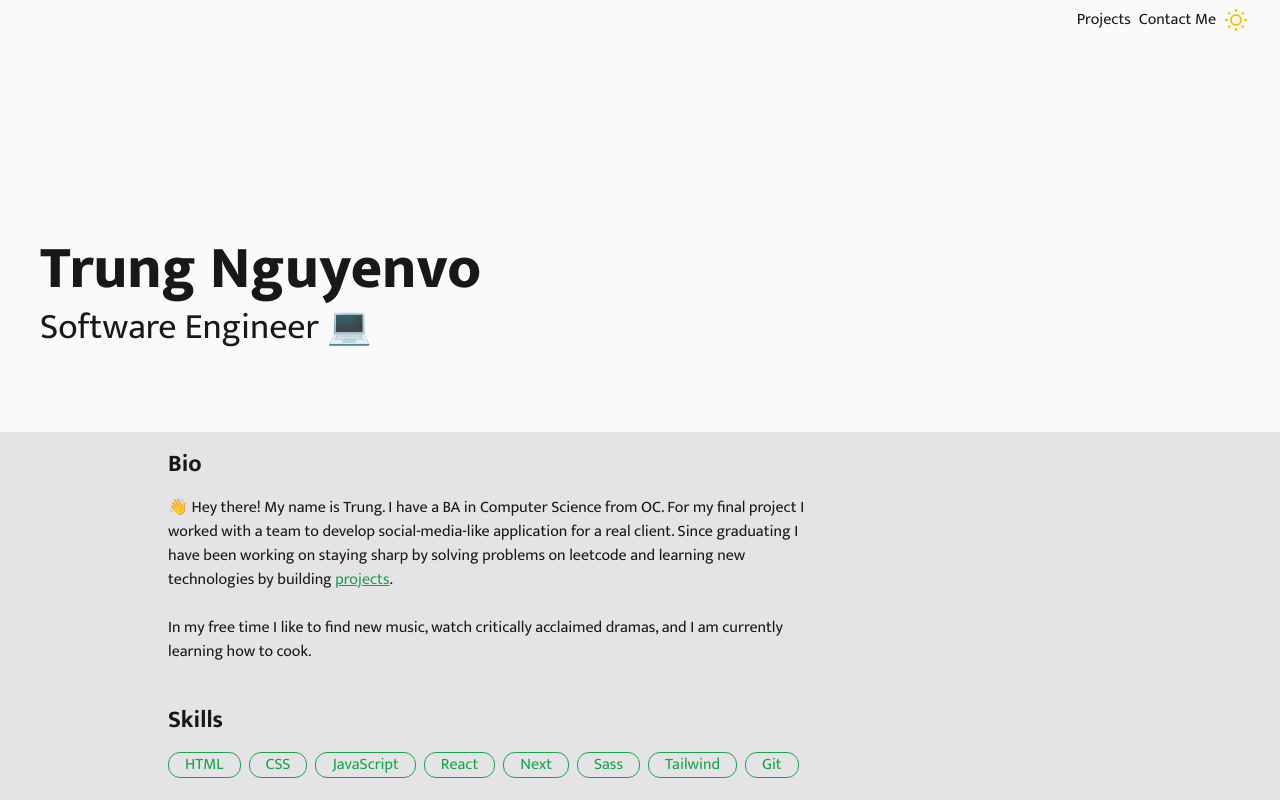
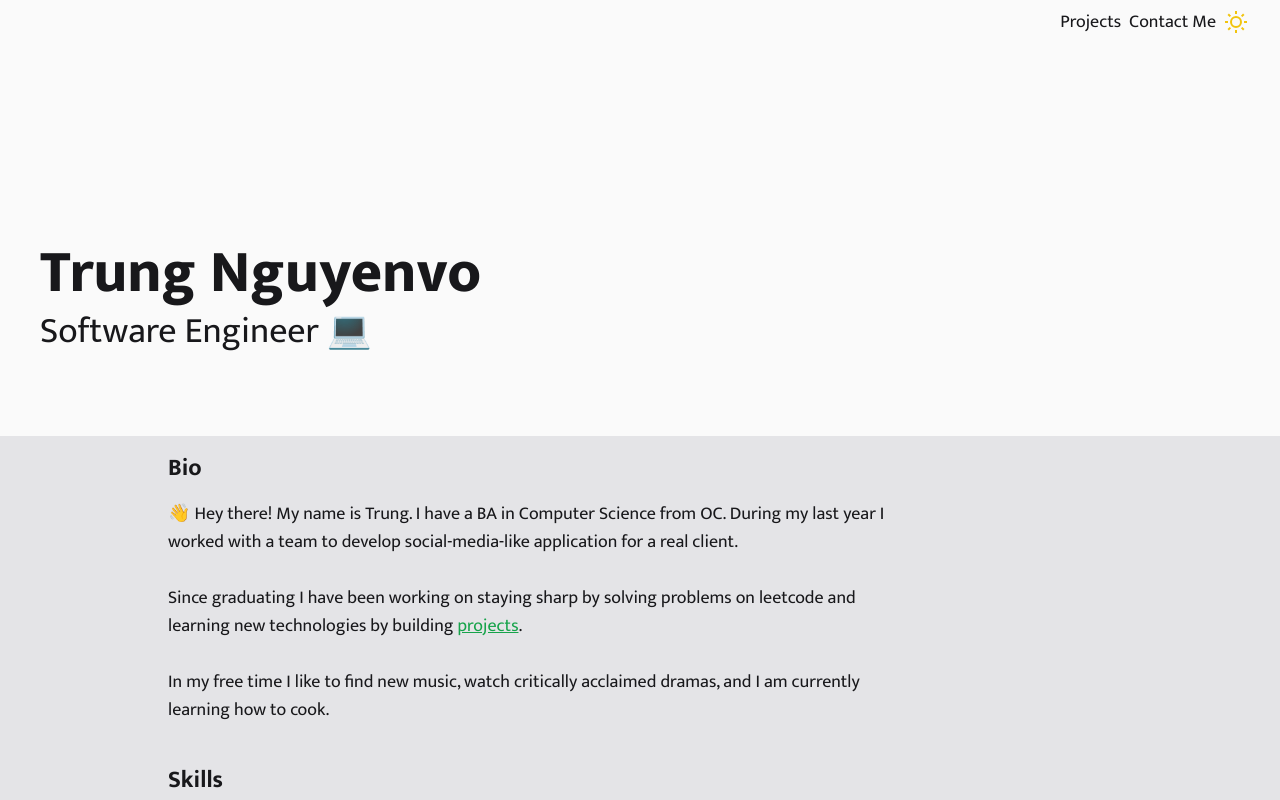
Before and after one commit to ocTrung/portfolio, a Next.js app: page / in a window 1280 px wide. Shown: the top 800 px of the page. Built offline with nearby package versions, Linux system fonts and the light colour scheme.

Commit message:
completed styling

```diff
--- a/assets/projects.json
+++ b/assets/projects.json
@@ -5,7 +5,7 @@
       "description": "A full stack application to provide a way to manage and schedule review sessions for whatever you are learning.",
       "technologies": [
         "React",
-        "Next",
+        "NextJS",
         "Sass",
         "Prisma",
         "PostgreSQL",
@@ -20,7 +20,7 @@
       "description": "A simulator for opening Pokemon booster packs.",
       "technologies": [
         "React",
-        "Next",
+        "NextJS",
         "Sass"
       ],
       "image": "assets/booster-opener.png",
--- a/assets/skills.json
+++ b/assets/skills.json
@@ -4,7 +4,7 @@
     "CSS",
     "JavaScript",
     "React",
-    "Next",
+    "NextJS",
     "Sass",
     "Tailwind",
     "Git"
--- a/components/Card.jsx
+++ b/components/Card.jsx
@@ -24,7 +24,7 @@ export default function Card({ project }) {
           </a>
           {
             project.url !== '#' &&
-            <a href={project.url} className='bg-green-600 dark:bg-green-600 shadow-xl shadow-green-600/30 dark:shadow-green-600/40 text-zinc-50 px-4 py-1 mr-2 rounded-2xl'>Visit Site</a>
+            <a href={project.url} className='bg-green-600 dark:bg-green-600 shadow-xl shadow-green-600/20 dark:shadow-green-600/40 text-zinc-50 px-4 py-1 mr-2 rounded-2xl'>Visit Site</a>
           }
         </div>
       </div>
--- /dev/null
+++ b/components/Navbar 2.jsx
@@ -0,0 +1,23 @@
+import { useTheme } from 'next-themes'
+
+export default function Navbar() {
+  const { theme, setTheme } = useTheme()
+
+  const handleThemeToggle = () => {
+    const updatedTheme = theme === 'light' ? 'dark' : 'light'
+    setTheme(updatedTheme)
+  }
+  return (
+    <nav className='flex flex-nowrap justify-end gap-2 pr-8 pt-2'>
+      <a href="#projects">Projects</a>
+      <a href="#contactMe">Contact Me</a>
+      <button onClick={handleThemeToggle}>
+        {
+          theme === 'light'
+            ? <svg xmlns="http://www.w3.org/2000/svg" viewBox="0 0 24 24" width="24" height="24"><path fill="none" d="M0 0h24v24H0z" /><path d="M10 6a8 8 0 0 0 11.955 6.956C21.474 18.03 17.2 22 12 22 6.477 22 2 17.523 2 12c0-5.2 3.97-9.474 9.044-9.955A7.963 7.963 0 0 0 10 6zm-6 6a8 8 0 0 0 8 8 8.006 8.006 0 0 0 6.957-4.045c-.316.03-.636.045-.957.045-5.523 0-10-4.477-10-10 0-.321.015-.64.045-.957A8.006 8.006 0 0 0 4 12zm14.164-9.709L19 2.5v1l-.836.209a2 2 0 0 0-1.455 1.455L16.5 6h-1l-.209-.836a2 2 0 0 0-1.455-1.455L13 3.5v-1l.836-.209A2 2 0 0 0 15.29.836L15.5 0h1l.209.836a2 2 0 0 0 1.455 1.455zm5 5L24 7.5v1l-.836.209a2 2 0 0 0-1.455 1.455L21.5 11h-1l-.209-.836a2 2 0 0 0-1.455-1.455L18 8.5v-1l.836-.209a2 2 0 0 0 1.455-1.455L20.5 5h1l.209.836a2 2 0 0 0 1.455 1.455z" fill="#4f46e5" /></svg>
+            : <svg xmlns="http://www.w3.org/2000/svg" viewBox="0 0 24 24" width="24" height="24"><path fill="none" d="M0 0h24v24H0z" /><path d="M12 18a6 6 0 1 1 0-12 6 6 0 0 1 0 12zm0-2a4 4 0 1 0 0-8 4 4 0 0 0 0 8zM11 1h2v3h-2V1zm0 19h2v3h-2v-3zM3.515 4.929l1.414-1.414L7.05 5.636 5.636 7.05 3.515 4.93zM16.95 18.364l1.414-1.414 2.121 2.121-1.414 1.414-2.121-2.121zm2.121-14.85l1.414 1.415-2.121 2.121-1.414-1.414 2.121-2.121zM5.636 16.95l1.414 1.414-2.121 2.121-1.414-1.414 2.121-2.121zM23 11v2h-3v-2h3zM4 11v2H1v-2h3z" fill="rgba(241,196,14,1)" /></svg>
+        }
+      </button>
+    </nav>
+  )
+}
--- /dev/null
+++ b/pages/_document 2.js
@@ -0,0 +1,20 @@
+import { Html, Head, Main, NextScript } from 'next/document'
+
+export default function Document() {
+  return (
+    <Html className='scroll-smooth'>
+      <Head>
+        <meta name="viewport" content="width=device-width, initial-scale=1"></meta>
+        <meta name="description" content="A bio, list of skills, and projects for Trung Nguyenvo" />
+        {/* <link rel="icon" href="/clock.svg" /> */}
+        <link rel="preconnect" href="https://fonts.googleapis.com"></link>
+        <link rel="preconnect" href="https://fonts.gstatic.com" crossorigin></link>
+        <link href="https://fonts.googleapis.com/css2?family=Mukta:wght@200;300;400;500;600;700;800&family=Poppins:ital,wght@0,100;0,200;0,300;0,400;0,500;0,600;0,700;0,800;0,900;1,100;1,200;1,300;1,400;1,500;1,600;1,700;1,800;1,900&display=swap" rel="stylesheet"></link>
+      </Head>
+      <body>
+        <Main />
+        <NextScript />
+      </body>
+    </Html>
+  )
+}
--- a/pages/index.js
+++ b/pages/index.js
@@ -20,7 +20,11 @@ export default function Home() {
           <section id='bio' className='mt-2 w-full md:w-[70ch] mb-10'>
             <h2 className='text-2xl font-bold mb-4'>Bio</h2>
             <p>
-              👋 Hey there! My name is Trung. I have a BA in Computer Science from OC. For my final project I worked with a team to develop social-media-like application for a real client. Since graduating I have been working on staying sharp by solving problems on leetcode and learning new technologies by building <a className='text-green-600 underline' href='#projects'>projects</a>.
+              👋 Hey there! My name is Trung. I have a BA in Computer Science from OC. During my last year I worked with a team to develop social-media-like application for a real client.
+            </p>
+            <br></br>
+            <p>
+              Since graduating I have been working on staying sharp by solving problems on leetcode and learning new technologies by building <a className='text-green-600 underline' href='#projects'>projects</a>.
             </p>
             <br></br>
             <p>
--- a/styles/globals.css
+++ b/styles/globals.css
@@ -4,6 +4,6 @@
 
 @layer base {
   body {
-    @apply bg-zinc-50 text-zinc-900 dark:bg-gray-800 dark:text-gray-200 font-[mukta];
+    @apply bg-zinc-50 text-zinc-900 dark:bg-gray-800 dark:text-gray-200 font-[mukta] text-lg;
   }
 }
```
Also changed, not shown: pages/_app.js (+2 -0 lines), public/github-logo.svg (added).
